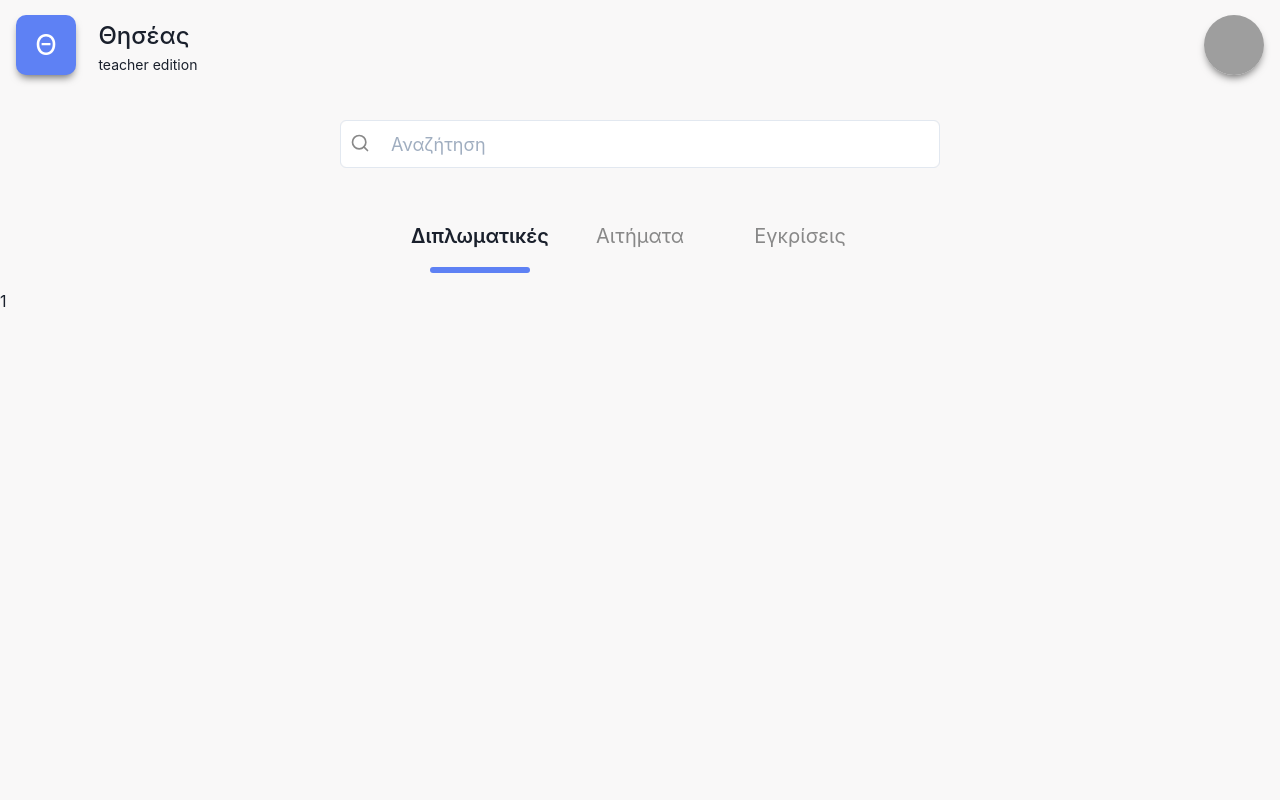
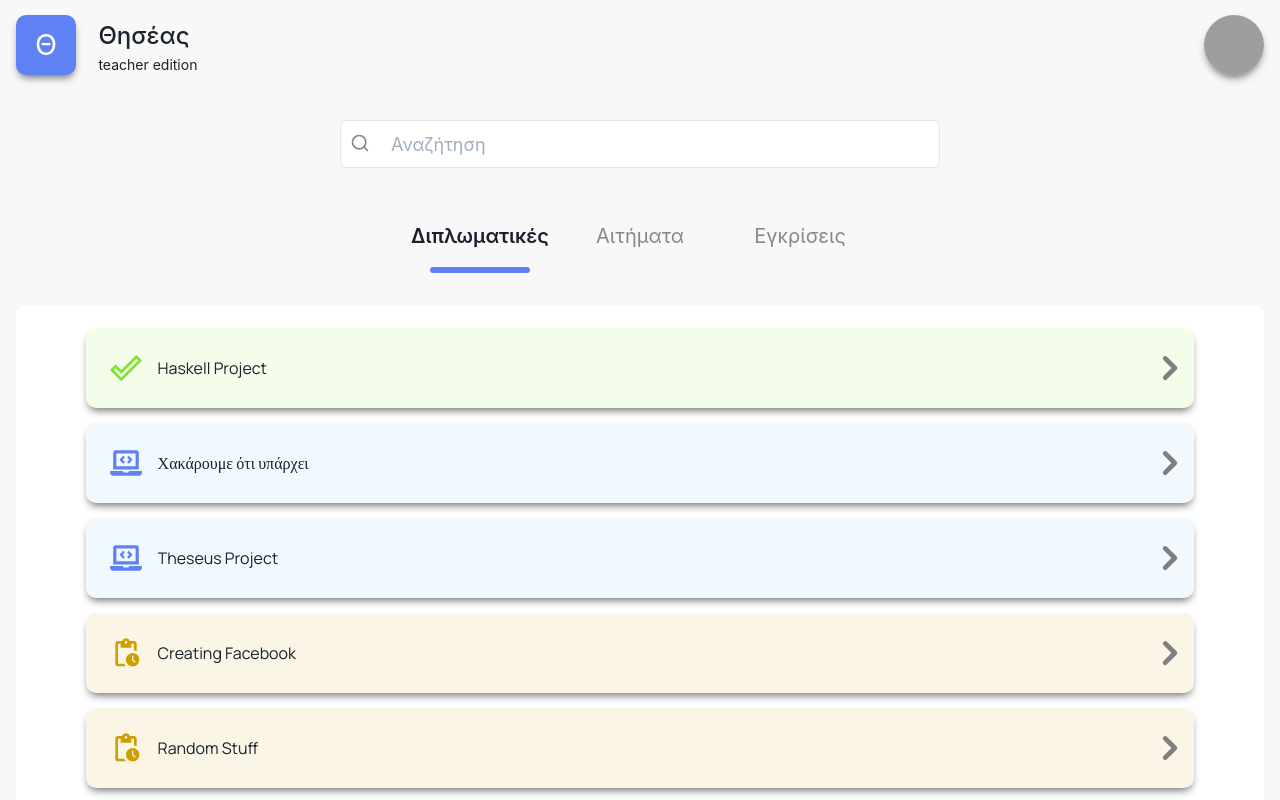
Before and after one commit to ktrip96/NTUA_thesis, a Next.js app in the folder theseus/: page /teacher in a window 1280 px wide. Shown: the top 800 px of the page. Built offline with nearby package versions, Linux system fonts and the light colour scheme; grey boxes are pictures that could not be loaded.

Commit message:
Teacher Main Page

```diff
--- a/theseus/dummy_data.js
+++ b/theseus/dummy_data.js
@@ -191,6 +191,65 @@ const ASSIGN_DATA = [
   },
 ]
 
+const TEACHER_DATA = [
+  {
+    path: 'software',
+    teacher: 'Νίκος Παπασπύρου',
+    name: 'Haskell Project',
+    id: 'L04328948',
+    status: 'done',
+  },
+  {
+    path: 'software',
+    teacher: 'Νίκος Παπασπύρου',
+    name: 'Χακάρουμε ότι υπάρχει',
+    id: 'L04328948',
+    status: 'doing',
+  },
+  {
+    path: 'software',
+    teacher: 'Νίκος Παπασπύρου',
+    name: 'Theseus Project',
+    id: 'L04328948',
+    status: 'doing',
+  },
+  {
+    path: 'software',
+    teacher: 'Νίκος Παπασπύρου',
+    name: 'Creating Facebook',
+    id: 'L04328948',
+    status: 'pending',
+  },
+  {
+    path: 'software',
+    teacher: 'Νίκος Παπασπύρου',
+    name: 'Random Stuff',
+    id: 'L04328948',
+    status: 'pending',
+  },
+  {
+    path: 'software',
+    teacher: 'Νίκος Παπασπύρου',
+    name: 'Random Dummy Project',
+    id: 'L04328948',
+    status: 'done',
+  },
+  {
+    path: 'software',
+    teacher: 'Νίκος Παπασπύρου',
+    name: 'Dummy Random Project',
+    id: 'L04328948',
+    status: 'doing',
+  },
+  {
+    path: 'software',
+    teacher: 'Νίκος Παπασπύρου',
+    name: 'Haskell Project',
+    id: 'L04328948',
+    status: 'done',
+  },
+]
+
 export function getProjects() {
   return PROJECT_DATA
 }
@@ -199,6 +258,10 @@ export function getSearchbarData() {
   return DEVELOPING_DATA
 }
 
+export function getTeacherData() {
+  return TEACHER_DATA
+}
+
 export function getProjectById(id) {
   return PROJECT_DATA.find((project) => project.id === id)
 }
--- a/theseus/pages/components/teacher/MobileTeacherMenu.js
+++ b/theseus/pages/components/MobileMenu.js
@@ -1,6 +1,6 @@
-import styles from './MobileTeacherMenu.module.css'
+import styles from './MobileMenu.module.css'
 
-function MobileTeacherMenu({ isActive, setIsActive }) {
+function MobileMenu({ isActive, setIsActive, category }) {
   return (
     <div className={styles.menu_ctn}>
       <div onClick={() => setIsActive(1)}>
@@ -22,7 +22,7 @@ function MobileTeacherMenu({ isActive, setIsActive }) {
               : [styles.menu_box_default, styles.menu_box].join(' ')
           }
         >
-          Αιτήματα
+          {category === 'student' ? 'Αιτήσεις' : 'Αιτήματα'}
         </h2>
       </div>
       <div onClick={() => setIsActive(3)}>
@@ -33,11 +33,11 @@ function MobileTeacherMenu({ isActive, setIsActive }) {
               : [styles.menu_box_default, styles.menu_box].join(' ')
           }
         >
-          Εγκρίσεις
+          {category === 'student' ? 'Πρόοδος' : 'Εγκρίσεις'}
         </h2>
       </div>
     </div>
   )
 }
 
-export default MobileTeacherMenu
+export default MobileMenu
--- a/theseus/pages/components/ProjectList.js
+++ b/theseus/pages/components/ProjectList.js
@@ -1,17 +1,20 @@
-import ProjectBox from './ProjectBox'
+import StudentProjectBox from '../components/student/StudentProjectBox'
+import TeacherProjectBox from './teacher/TeacherProjectBox'
 import styles from './ProjectList.module.css'
 import { useState } from 'react'
 import { BsArrowDownCircle } from 'react-icons/bs'
 
-function ProjectList({ DEVELOPING_DATA }) {
+function ProjectList({ DEVELOPING_DATA, category }) {
   const [numberOfProjects, setNumberOfProject] = useState(6)
 
   const slice = DEVELOPING_DATA.slice(0, numberOfProjects)
 
+  function conditionalCategory() {
+    if (category === 'student')
       return (
-    <div className={styles.project_ctn}>
+        <>
           {slice.map((item, i) => (
-        <ProjectBox
+            <StudentProjectBox
               name={item.name}
               teacher={item.teacher}
               path={item.path}
@@ -19,6 +22,28 @@ function ProjectList({ DEVELOPING_DATA }) {
               key={i}
             />
           ))}
+        </>
+      )
+    else if (category === 'teacher')
+      return (
+        <>
+          {slice.map((item, i) => (
+            <TeacherProjectBox
+              name={item.name}
+              teacher={item.teacher}
+              path={item.path}
+              id={item.id}
+              status={item.status}
+              key={i}
+            />
+          ))}
+        </>
+      )
+  }
+
+  return (
+    <div className={styles.project_ctn}>
+      {conditionalCategory()}
 
       <BsArrowDownCircle
         className={styles.icon}
--- a/theseus/pages/components/ProjectBox.js
+++ b/theseus/pages/components/student/StudentProjectBox.js
@@ -1,7 +1,7 @@
-import styles from './ProjectBox.module.css'
+import styles from './StudentProjectBox.module.css'
 import { HiChevronRight } from 'react-icons/hi'
 import Link from 'next/link'
-function ProjectBox({ path, name, teacher, id }) {
+function StudentProjectBox({ path, name, teacher, id }) {
   const pathColorizer = {
     electronics: { color: '#fe7c7c', letter: 'Η' },
     software: { color: '#7e9af6', letter: 'Π' },
@@ -34,4 +34,4 @@ function ProjectBox({ path, name, teacher, id }) {
   )
 }
 
-export default ProjectBox
+export default StudentProjectBox
--- a/theseus/pages/components/teacher/MobileTeacherMenu.module.css
+++ /dev/null
@@ -1,55 +0,0 @@
-.menu_ctn {
-    display: flex;
-    width: 100%;
-    justify-content: center;
-    margin-top: 30px;
-  }
-  .menu_box {
-    width: 160px;
-    text-align: center;
-    cursor: pointer;
-  }
-
-  .menu_box_selected {
-    font-size: 20px;
-    font-weight: 600;
-    padding: 0.5rem;
-    overflow: hidden;
-    text-overflow: ellipsis;
-    white-space: normal;
-  }
-
-  .menu_box_selected::after {
-    content: '';
-    width: 70%;
-    height: 6px;
-    display: inline-block;
-    background: #5e81f4;
-    border-radius: 10px;
-  }
-
-  .menu_box_default {
-    font-size: 20px;
-    color: #888888;
-    padding: 0.5rem;
-    overflow: hidden;
-    text-overflow: ellipsis;
-    white-space: normal;
-    transition: all 0.2s ease-in-out;
-  }
-
-  .menu_box_default:hover {
-    transform: scale(1.05);
-  }
-
-  @media (max-width: 425px) {
-    .menu_box_selected,
-    .menu_box_default {
-      font-size: 4vw;
-      padding: 0.2rem;
-    }
-
-    .menu_box_selected::after {
-      height: 1.5vw;
-    }
-  }
--- /dev/null
+++ b/theseus/pages/components/teacher/TeacherProjectBox.js
@@ -0,0 +1,49 @@
+import { MdDoneOutline, MdPendingActions } from 'react-icons/md'
+import { HiChevronRight } from 'react-icons/hi'
+import { FaLaptopCode } from 'react-icons/fa'
+import styles from './TeacherProjectBox.module.css'
+
+function TeacherProjectBox({ status, name }) {
+  function conditionalIcon() {
+    if (status === 'done')
+      return (
+        <MdDoneOutline
+          className={styles.first_icon}
+          style={{ color: '#7de32d' }}
+        />
+      )
+    else if (status === 'doing')
+      return (
+        <FaLaptopCode
+          className={styles.first_icon}
+          style={{ color: '#5e81f4' }}
+        />
+      )
+    else if (status === 'pending')
+      return (
+        <MdPendingActions
+          className={styles.first_icon}
+          style={{ color: '#cda000' }}
+        />
+      )
+  }
+
+  function conditionalBackground() {
+    if (status === 'done') return { backgroundColor: '#f4fde9' }
+    else if (status === 'doing') return { backgroundColor: '#f1f9fe' }
+    else if (status === 'pending') return { backgroundColor: '#faf5e5' }
+  }
+  return (
+    <div className={styles.box_ctn} style={conditionalBackground()}>
+      {conditionalIcon()}
+      {/* Title */}
+      <h1 className={[styles.txt, styles.title].join(' ')}>{name}</h1>
+      <div style={{ flexGrow: 1 }}></div>
+
+      {/* Arrow */}
+      <HiChevronRight className={[styles.icon, styles.gray_color].join(' ')} />
+    </div>
+  )
+}
+
+export default TeacherProjectBox
--- /dev/null
+++ b/theseus/pages/components/teacher/TeacherProjectBox.module.css
@@ -0,0 +1,57 @@
+.icon {
+    height: 3rem;
+    width: 3rem;
+  }
+
+.first_icon{
+    height:2rem;
+    width:2rem;
+}
+
+.gray_color {
+color: #807f7f;
+font-weight: 600;
+font-size: 13px;
+}
+
+
+.txt {
+    margin-left: 1rem;
+    overflow: hidden;
+    text-overflow: ellipsis;
+    white-space: nowrap;
+    text-align: center;
+    font-family: 'Manrope';
+  }
+
+
+
+  .box_ctn {
+    display: flex;
+    /* justify-content: center; */
+    padding: 1rem 0 1rem 0rem;
+    padding-left: 1.5rem;
+    align-items: center;
+    border-radius: 10px;
+    background-color: #fff;
+    -webkit-box-shadow: 0px 5px 8px -3px rgba(0, 0, 0, 0.6);
+    box-shadow: 0px 5px 8px -3px rgba(0, 0, 0, 0.6);
+    transition: all 0.2s ease-in-out;
+    width: 90%;
+    margin: auto;
+    margin-top: 15px;
+  }
+
+  .box_ctn:hover {
+    cursor: pointer;
+    transform: scale(1.02);
+  }
+
+  @media (max-width: 425px) {
+
+    .box_ctn {
+      padding-left: 1.1rem;
+    }
+
+
+  }
--- a/theseus/pages/teacher/index.js
+++ b/theseus/pages/teacher/index.js
@@ -1,16 +1,32 @@
 import { useState } from 'react'
 import styles from './index.module.css'
 import Header from '../components/Header'
-import MobileTeacherMenu from '../components/teacher/MobileTeacherMenu'
+import MobileMenu from '../components/MobileMenu'
 import SearchBar from '../components/SearchBar'
+import ProjectList from '../components/ProjectList'
+import { getTeacherData } from '../../dummy_data'
+import TeacherProjectBox from '../components/teacher/TeacherProjectBox'
 
 function TeacherHome() {
   const [isActive, setIsActive] = useState(1)
   const [searchField, setSearchField] = useState('')
 
+  // To Be Done
+  // Τα δεδομένα θα περνάνε 2 φιλτραρίσματα, πριν κληθούν από το ProjectList
+
+  const filteredData = getTeacherData().filter((project) => {
+    return (
+      project.name.toLowerCase().includes(searchField.toLowerCase()) ||
+      project.path.toLowerCase().includes(searchField.toLowerCase()) ||
+      project.teacher.toLowerCase().includes(searchField.toLowerCase())
+    )
+  })
+
   function conditionalRender(isActive) {
-    if (isActive === 1) return <h1>1</h1>
-    if (isActive === 2) return <h1>2</h1>
+    if (isActive === 1)
+      return <ProjectList DEVELOPING_DATA={filteredData} category={'teacher'} />
+    if (isActive === 2)
+      return <TeacherProjectBox status='done' name='Haskell Project' />
     if (isActive === 3) return <h1>3</h1>
   }
 
@@ -23,7 +39,11 @@ function TeacherHome() {
       </div>
 
       <div className={styles.menu}>
-        <MobileTeacherMenu setIsActive={setIsActive} isActive={isActive} />
+        <MobileMenu
+          setIsActive={setIsActive}
+          isActive={isActive}
+          category={'teacher'}
+        />
       </div>
 
       {conditionalRender(isActive)}
```
Also changed, not shown: theseus/pages/components/student/MobileStudentMenu.js (deleted, +0 -43 lines), theseus/pages/student/index.js (+8 -3 lines), theseus/pages/components/MobileMenu.module.css (renamed from theseus/pages/components/student/MobileStudentMenu.module.css), theseus/pages/components/student/StudentProjectBox.module.css (renamed from theseus/pages/components/ProjectBox.module.css). Lines whose indentation alone changed are shown as unchanged.
